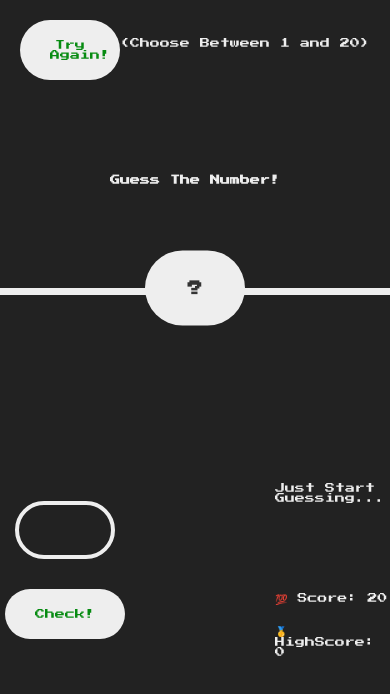
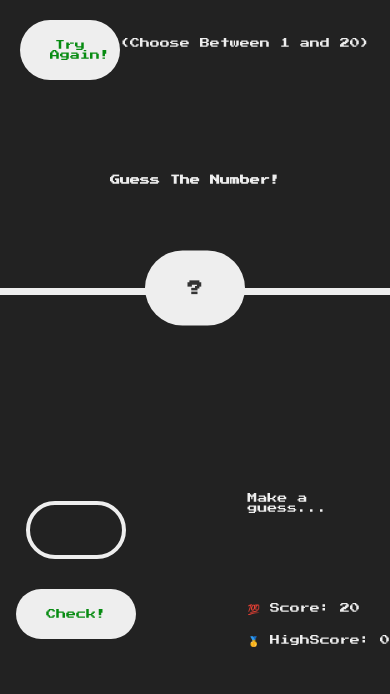
Before and after one commit to tolubishops0/Guess-The-Number, a plain HTML site: page index.html in a window 390 px wide. Drawn offline with Linux system fonts and the light colour scheme.

Commit message:
Add files via upload

```diff
--- a/index.html
+++ b/index.html
@@ -20,7 +20,7 @@
         <button class="btn check">Check!</button>
       </section>
       <section class="right">
-        <p class="message">Just Start Guessing...</p>
+        <p class="message">Make a guess...</p>
         <p class="label-score">💯 Score: <span class="score">20</span></p>
         <p class="label-highscore">
           🥇 HighScore: <span class="highscore">0</span>
--- a/style.css
+++ b/style.css
@@ -144,6 +144,7 @@ h1 {
   .guess{
     width: 20rem;
     height: 10rem;
+    font-size: 4rem;
   }
 
   .right{
@@ -185,10 +186,11 @@ h1 {
   .guess{
     width: 10rem;
     height: 5rem;
+    font-size: 2rem;
   }
 
   .right{
-    margin-left: 15rem;
+    margin-left: 10rem;
     font-size: 1rem;
   }
 
```
